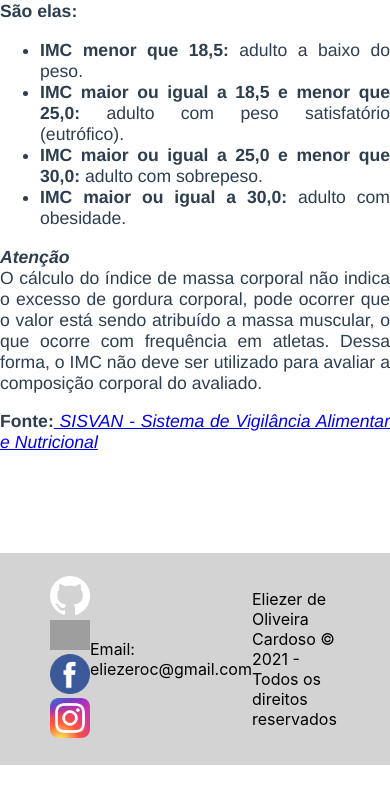
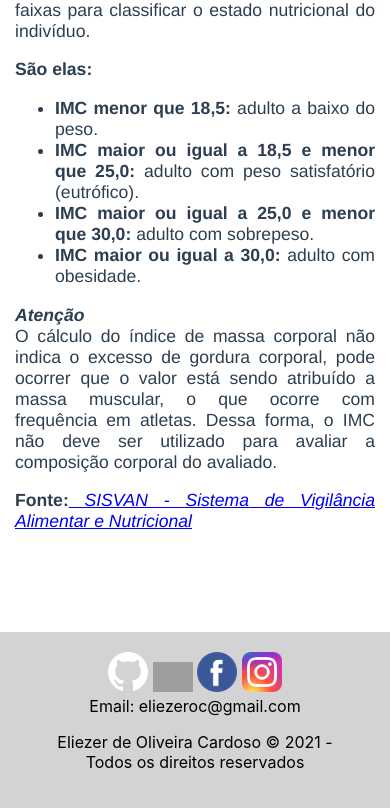
Before and after one commit to eliezereoc/app-imc, a Vue app: page / in a window 390 px wide. Shown: the part 986-1794 px from the top of the page. Before the commit the page ends 1751 px from the top, so only its background shows below. Built offline with nearby package versions, Linux system fonts and the light colour scheme; grey boxes are pictures that could not be loaded.

Commit message:
Implementado @media

```diff
--- a/src/App.vue
+++ b/src/App.vue
@@ -169,4 +169,33 @@ export default {
   font-size: 1.1rem;
   text-align: justify;
 }
+
+
+
+
+@media (max-width: 1024px) {
+
+  .templates {
+    display: flex;
+    align-items: center;
+    flex-flow: column wrap;
+    margin-left: 15px;
+    margin-right: 15px;
+    padding-bottom: 100px;
+  }
+
+  #footer {
+    flex-flow: column wrap;
+  }
+  #footer #footer__email-phone {
+    text-align: center;
+  }
+  #footer #footer__copyrights {
+    text-align: center;
+  }
+}
+
+
+
+
 </style>
```
